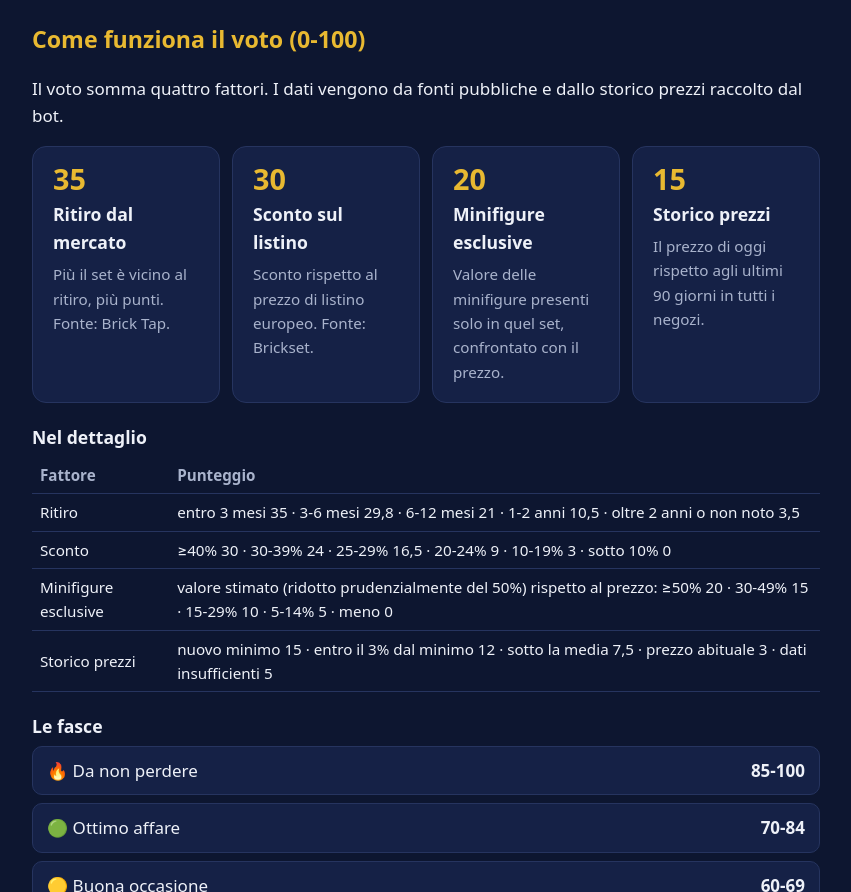
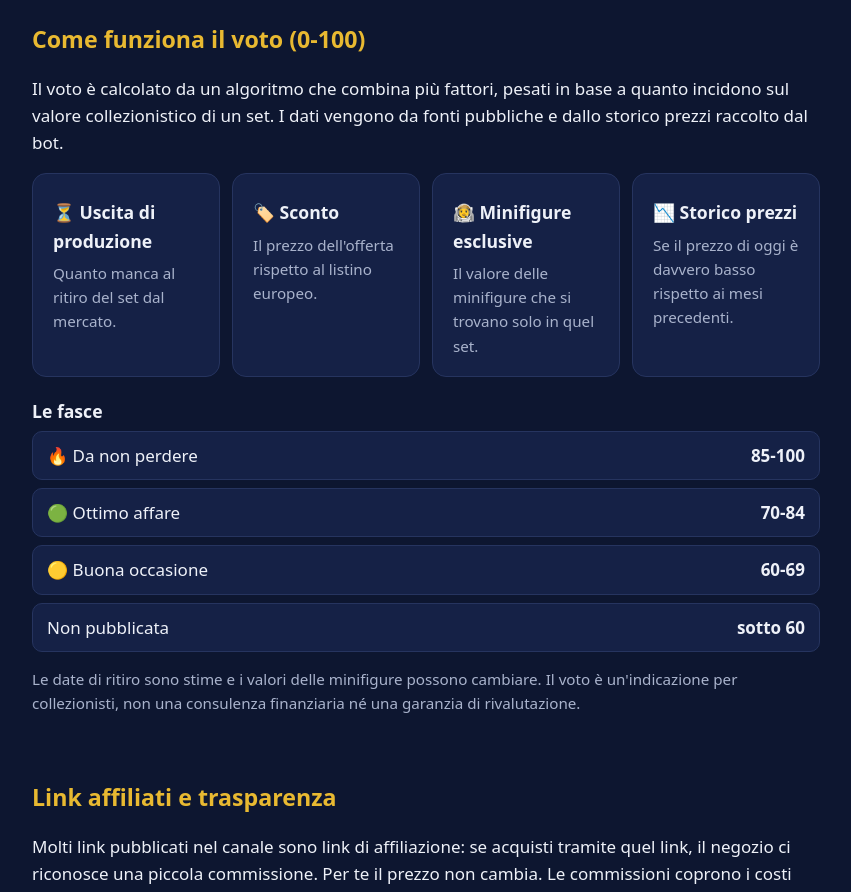
Before and after one commit to mattoncinidoro/mattoncinidoro, a plain HTML site: page index.html in a window 1280 px wide. Shown: the part 709-1601 px from the top of the page, without its empty margins (214-1065 px from the left). Drawn offline with Linux system fonts and the light colour scheme.

Commit message:
Add files via upload

```diff
--- a/index.html
+++ b/index.html
@@ -39,22 +39,13 @@
 
   <section id="voto">
     <h2>Come funziona il voto (0-100)</h2>
-    <p>Il voto somma quattro fattori. I dati vengono da fonti pubbliche e dallo storico prezzi raccolto dal bot.</p>
+    <p>Il voto è calcolato da un algoritmo che combina più fattori, pesati in base a quanto incidono sul valore collezionistico di un set. I dati vengono da fonti pubbliche e dallo storico prezzi raccolto dal bot.</p>
     <div class="grid">
-      <div class="card"><div class="pts">35</div><h3>Ritiro dal mercato</h3><p>Più il set è vicino al ritiro, più punti. Fonte: Brick Tap.</p></div>
-      <div class="card"><div class="pts">30</div><h3>Sconto sul listino</h3><p>Sconto rispetto al prezzo di listino europeo. Fonte: Brickset.</p></div>
-      <div class="card"><div class="pts">20</div><h3>Minifigure esclusive</h3><p>Valore delle minifigure presenti solo in quel set, confrontato con il prezzo.</p></div>
-      <div class="card"><div class="pts">15</div><h3>Storico prezzi</h3><p>Il prezzo di oggi rispetto agli ultimi 90 giorni in tutti i negozi.</p></div>
+      <div class="card"><h3>⏳ Uscita di produzione</h3><p>Quanto manca al ritiro del set dal mercato.</p></div>
+      <div class="card"><h3>🏷️ Sconto</h3><p>Il prezzo dell'offerta rispetto al listino europeo.</p></div>
+      <div class="card"><h3>🧑‍🚀 Minifigure esclusive</h3><p>Il valore delle minifigure che si trovano solo in quel set.</p></div>
+      <div class="card"><h3>📉 Storico prezzi</h3><p>Se il prezzo di oggi è davvero basso rispetto ai mesi precedenti.</p></div>
     </div>
-
-    <h3>Nel dettaglio</h3>
-    <div class="table-scroll"><table>
-      <tr><th>Fattore</th><th>Punteggio</th></tr>
-      <tr><td>Ritiro</td><td>entro 3 mesi 35 · 3-6 mesi 29,8 · 6-12 mesi 21 · 1-2 anni 10,5 · oltre 2 anni o non noto 3,5</td></tr>
-      <tr><td>Sconto</td><td>≥40% 30 · 30-39% 24 · 25-29% 16,5 · 20-24% 9 · 10-19% 3 · sotto 10% 0</td></tr>
-      <tr><td>Minifigure esclusive</td><td>valore stimato (ridotto prudenzialmente del 50%) rispetto al prezzo: ≥50% 20 · 30-49% 15 · 15-29% 10 · 5-14% 5 · meno 0</td></tr>
-      <tr><td>Storico prezzi</td><td>nuovo minimo 15 · entro il 3% dal minimo 12 · sotto la media 7,5 · prezzo abituale 3 · dati insufficienti 5</td></tr>
-    </table></div>
 
     <h3>Le fasce</h3>
     <div class="bands">
```
Also changed, not shown: en/index.html (+5 -14 lines).
